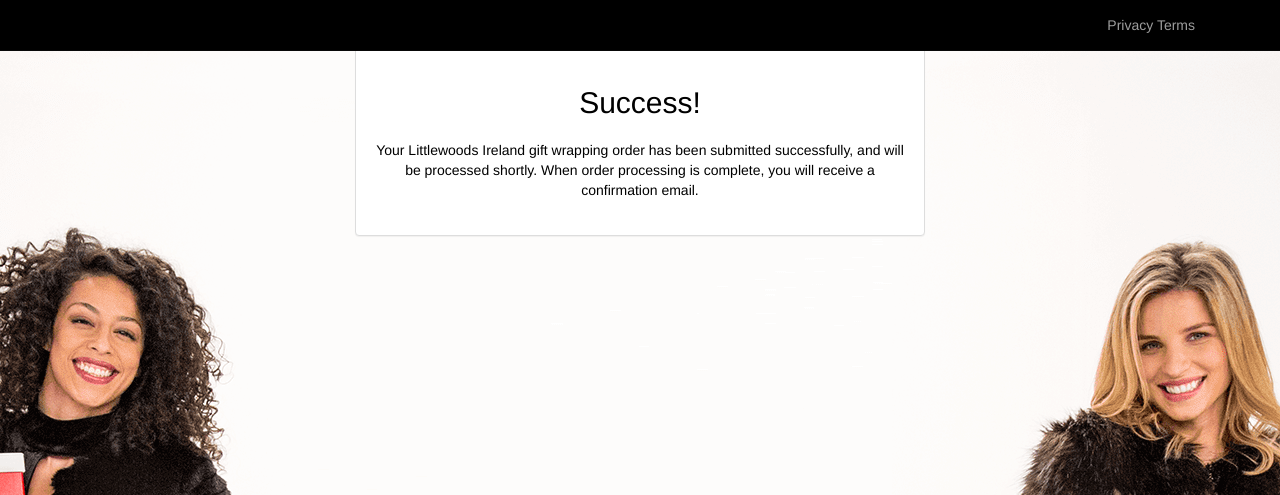
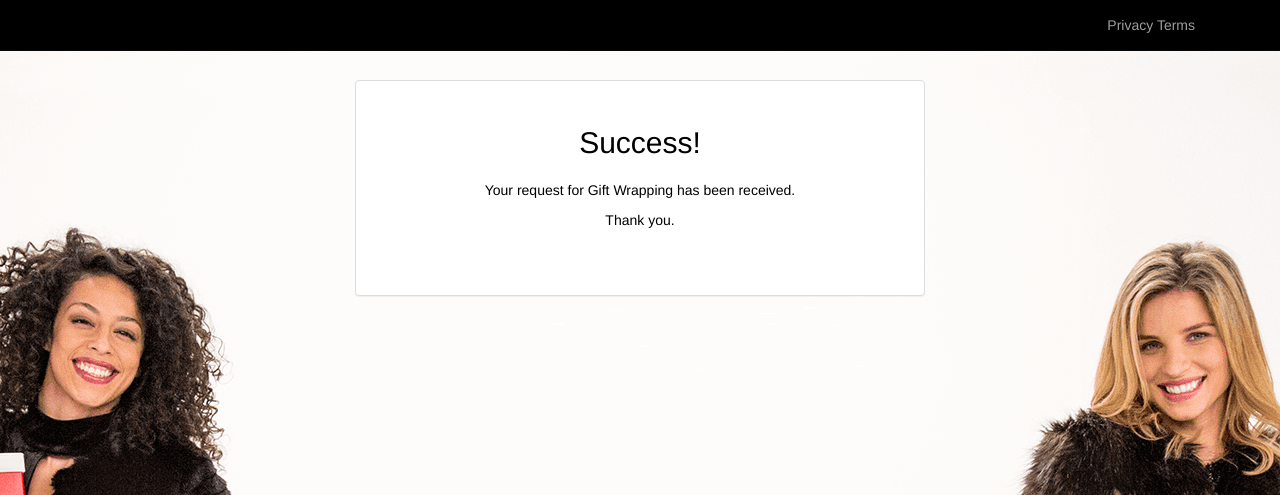
Before and after one commit to parcelconnect/littlewoods-testing, a Django app: a page that uses idv/templates/giftwrap/success.html in a window 1280 px wide. Shown: the top 495 px of the page. Run offline with Django 3.2, Linux system fonts and the light colour scheme; parts of the project's set-up code (start-up, migrations or seed data) failed here and were passed over; some libraries are stand-ins or nearby versions.

Commit message:
made changes to success message

```diff
--- a/idv/templates/giftwrap/success.html
+++ b/idv/templates/giftwrap/success.html
@@ -5,11 +5,13 @@
 {% block content %}
  <div class="container">
          <div class="wrapper">
+         <br><br>
             <div class="panel panel-default" style="text-align:center;">
                <div class="panel-body">
                   <h3><i class="fa fa-check-circle fa-5x"></i></h3>
                   <h3>Success!</h3>
-                  Your Littlewoods Ireland gift wrapping order has been submitted successfully, and will be processed shortly. When order processing is complete, you will receive a confirmation email.
+                  <p>Your request for Gift Wrapping has been received.</p>
+                  <p> Thank you. </p>
                   <br><br>
                </div>
             </div>
```
